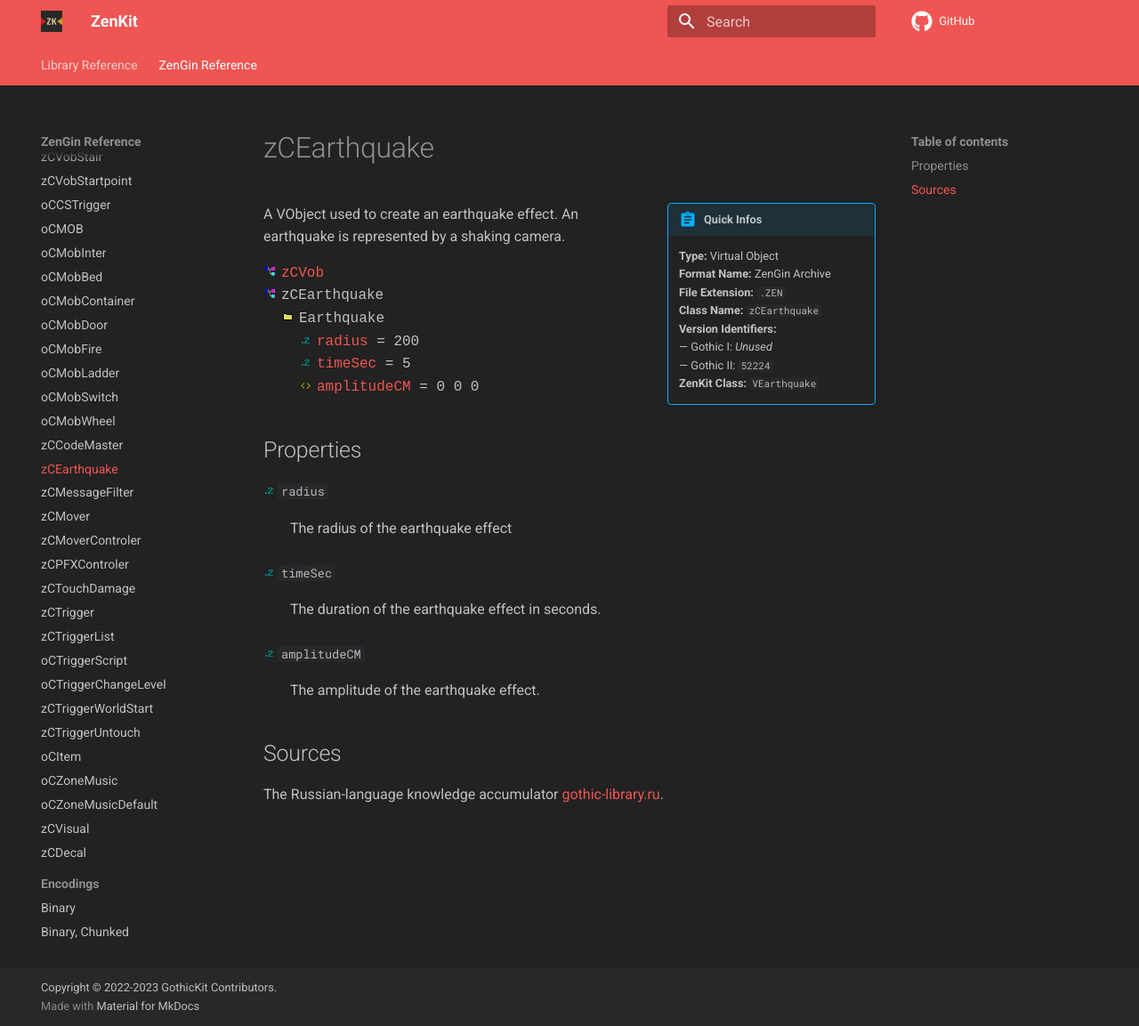
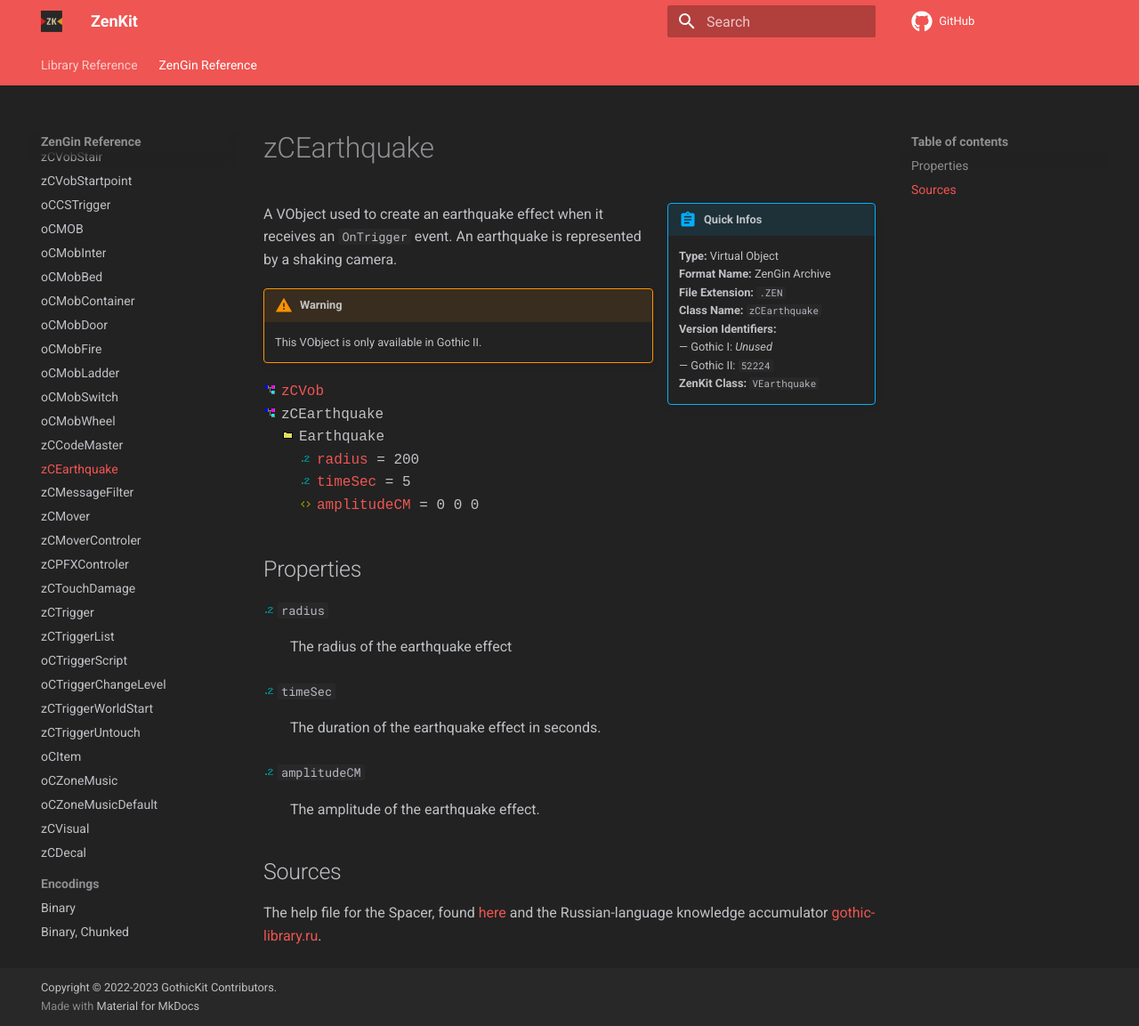
Before and after one commit to GothicKit/ZenKit, an MkDocs documentation site: the page built from docs/engine/objects/zCEarthquake.md, in a window 1280 px wide and 1153 px high. Shown: the whole window at 89% size. Built offline with MkDocs 1.6.1 and Material for MkDocs 9.7.7, drawn with Linux system fonts in a browser that asks for light colours; comment, search, counter and statistics services are not loaded.

Commit message:
docs(zCEarthquake): improve docs

```diff
--- a/docs/engine/objects/zCEarthquake.md
+++ b/docs/engine/objects/zCEarthquake.md
@@ -10,7 +10,11 @@
     — Gothic II: `52224`<br/>
     **ZenKit Class:** `VEarthquake`
 
-A VObject used to create an earthquake effect. An earthquake is represented by a shaking camera.
+A VObject used to create an earthquake effect when it receives an `OnTrigger` event. An earthquake is represented
+by a shaking camera.
+
+!!! warning
+    This VObject is only available in Gothic II.
 
 <ul class="sp-list">
     <li class="sp-type"><a href="../zCVob/">zCVob</a></li>
@@ -45,4 +49,5 @@
 
 ## Sources
 
-The Russian-language knowledge accumulator [gothic-library.ru](http://www.gothic-library.ru/publ/zcearthquake/1-1-0-516).
+The help file for the Spacer, found [here](https://wiki.worldofgothic.de/doku.php?id=spacer:hilfedatei) and the
+Russian-language knowledge accumulator [gothic-library.ru](http://www.gothic-library.ru/publ/zcearthquake/1-1-0-516).
```
